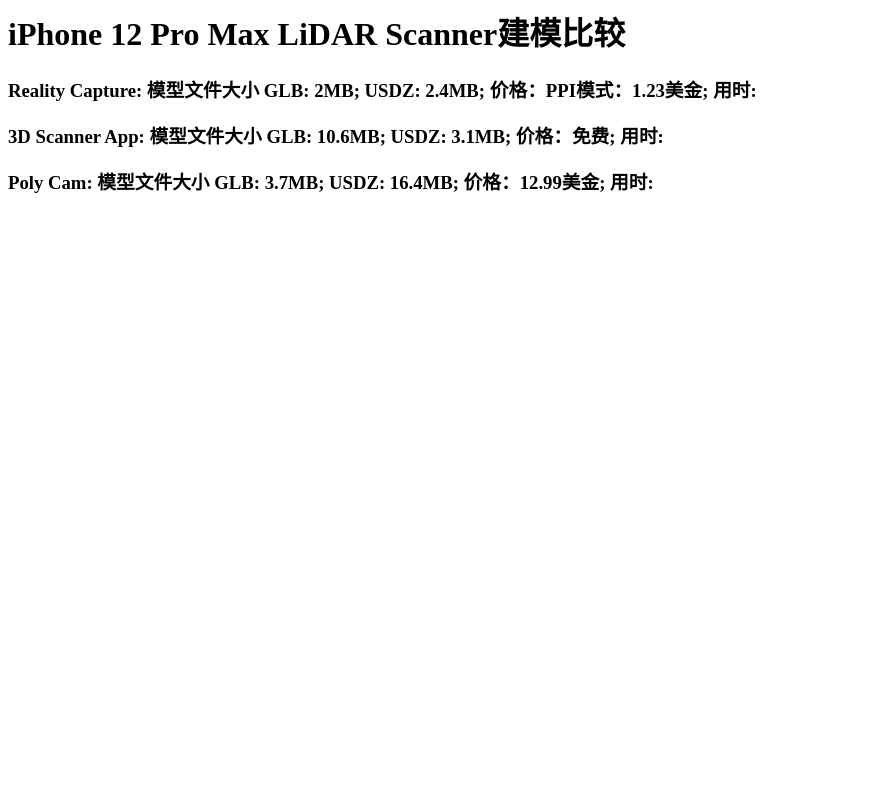
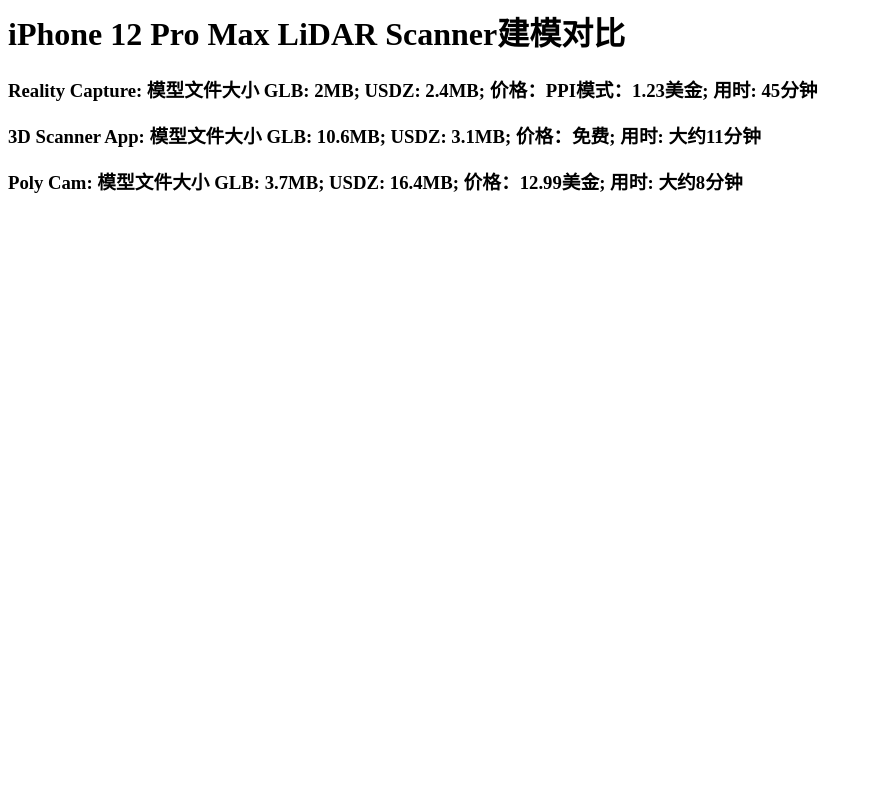
Before and after one commit to zijianli16/iPhoneLiDARAppCompare, a plain HTML site: page index.html in a window 1280 px wide. Shown: the top 800 px of the page, without its empty margins (0-872 px from the left). Drawn offline with nearby package versions, Linux system fonts and the light colour scheme.

Commit message:
Update index.html

```diff
--- a/index.html
+++ b/index.html
@@ -2,7 +2,7 @@
 
 <head>
     <title>
-        iPhone LiDAR建模比较
+        iPhone LiDAR建模对比
     </title>
 
     <meta name="viewport" content="width=device-width, initial-scale=1.0">
@@ -20,11 +20,11 @@
 <body>
     <div id="headline">
         <h1>
-            iPhone 12 Pro Max LiDAR Scanner建模比较
+            iPhone 12 Pro Max LiDAR Scanner建模对比
         </h1>
-        <h3>Reality Capture: 模型文件大小 GLB: 2MB; USDZ: 2.4MB; 价格：PPI模式：1.23美金; 用时: </h2>
-        <h3>3D Scanner App: 模型文件大小 GLB: 10.6MB; USDZ: 3.1MB; 价格：免费; 用时: </h3>
-        <h3>Poly Cam: 模型文件大小 GLB: 3.7MB; USDZ: 16.4MB; 价格：12.99美金; 用时:</h3>
+        <h3>Reality Capture: 模型文件大小 GLB: 2MB; USDZ: 2.4MB; 价格：PPI模式：1.23美金; 用时: 45分钟</h2>
+        <h3>3D Scanner App: 模型文件大小 GLB: 10.6MB; USDZ: 3.1MB; 价格：免费; 用时: 大约11分钟</h3>
+        <h3>Poly Cam: 模型文件大小 GLB: 3.7MB; USDZ: 16.4MB; 价格：12.99美金; 用时: 大约8分钟</h3>
     </div>
     <div id="model-viewer">
         <div class="model-viewer-container">
```
